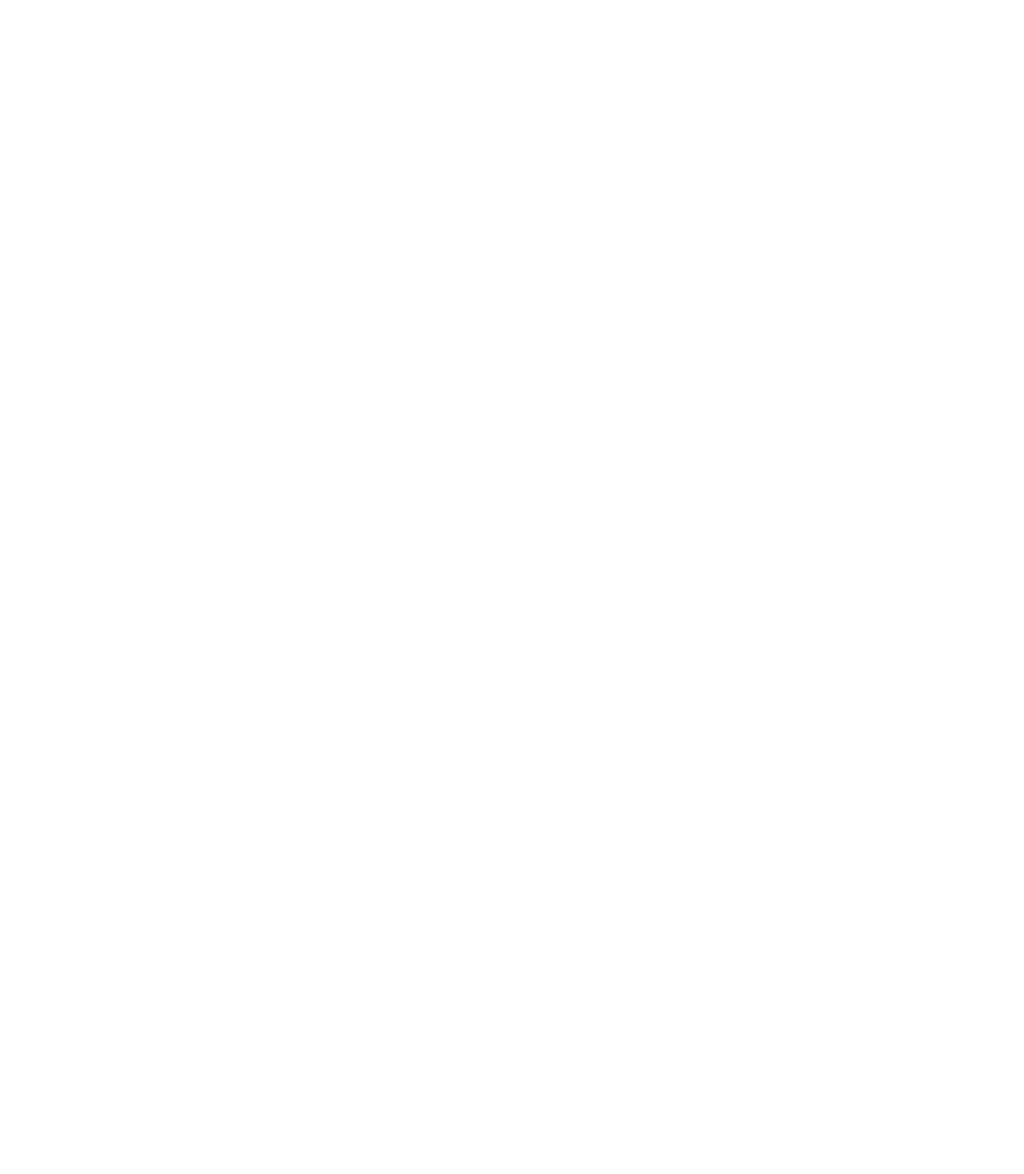
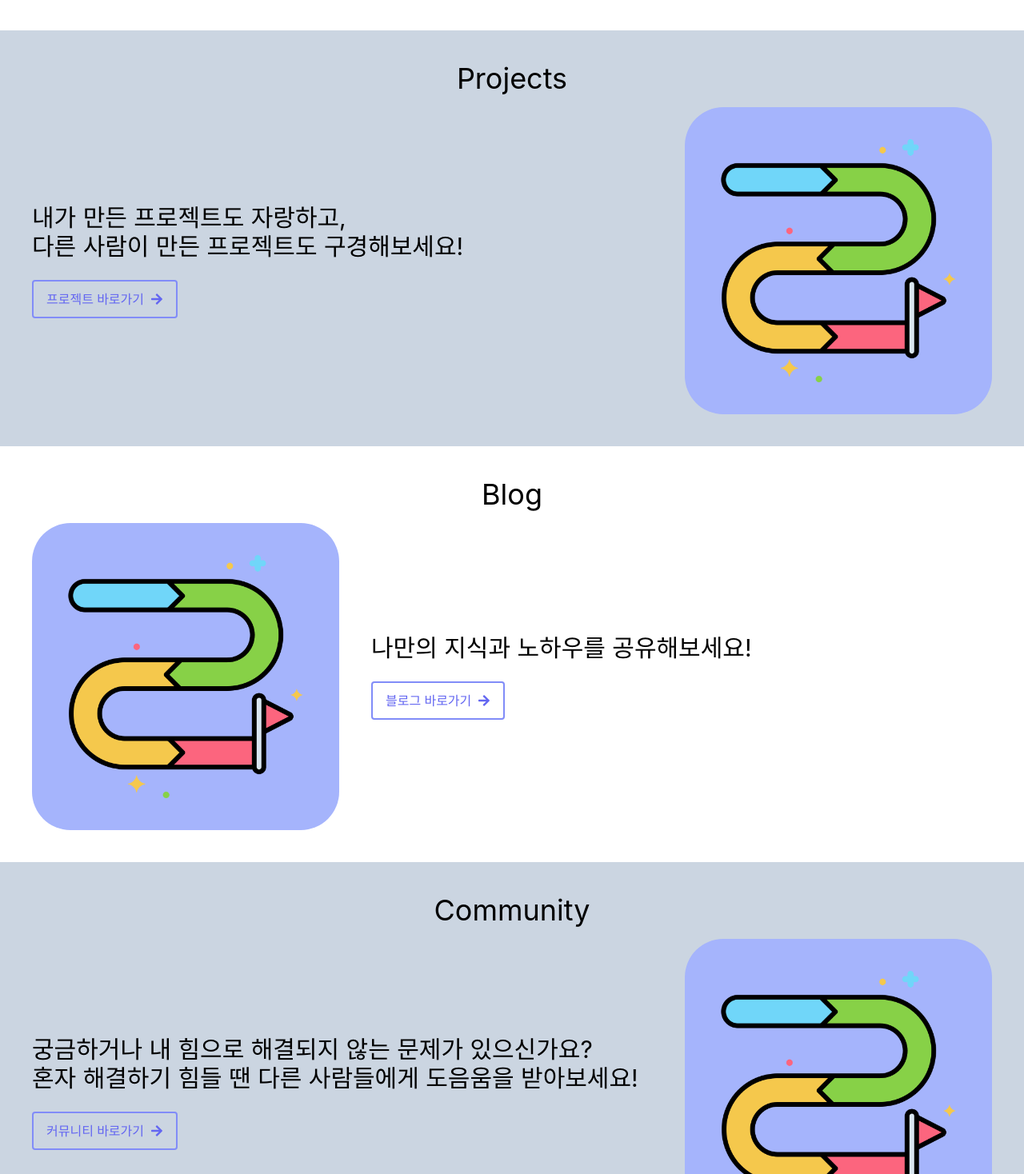
Before and after one commit to DevJaewoo/OpenRoadmaps, a React (Create React App) app in the folder frontend/: page / in a window 1280 px wide. Shown: the part 1122-2590 px from the top of the page at 80% size. Before the commit the page ends 1160 px from the top, so only its background shows below. Built offline with nearby package versions, Linux system fonts and the light colour scheme; a web font is replaced by a local one.

Commit message:
Projects, Blog, Community Section 추가

```diff
--- a/frontend/src/pages/main/Main.tsx
+++ b/frontend/src/pages/main/Main.tsx
@@ -60,12 +60,36 @@ const Section: React.FC<SectionProps> = (props) => {
 const Main: React.FC<{}> = () => {
   const sections: SectionProps[] = [
     {
-      title: "Roadmap",
+      title: "Roadmaps",
       text: "개발 공부는 하고 싶은데 어떻게 시작해야 할지 막막하신가요?\n로드맵을 따라 기초부터 차근차근 공부해보세요!",
-      button: "로드맵 바로가기 ",
+      button: "로드맵 바로가기",
       link: "/roadmaps",
       src: "/assets/roadmap.png",
       l2r: true,
+    },
+    {
+      title: "Projects",
+      text: "내가 만든 프로젝트도 자랑하고,\n다른 사람이 만든 프로젝트도 구경해보세요!",
+      button: "프로젝트 바로가기",
+      link: "/projects",
+      src: "/assets/roadmap.png",
+      l2r: false,
+    },
+    {
+      title: "Blog",
+      text: "나만의 지식과 노하우를 공유해보세요!",
+      button: "블로그 바로가기 ",
+      link: "/blog",
+      src: "/assets/roadmap.png",
+      l2r: true,
+    },
+    {
+      title: "Community",
+      text: "궁금하거나 내 힘으로 해결되지 않는 문제가 있으신가요?\n혼자 해결하기 힘들 땐 다른 사람들에게 도음움을 받아보세요!",
+      button: "커뮤니티 바로가기",
+      link: "/community",
+      src: "/assets/roadmap.png",
+      l2r: false,
     },
   ];
   return (
```
